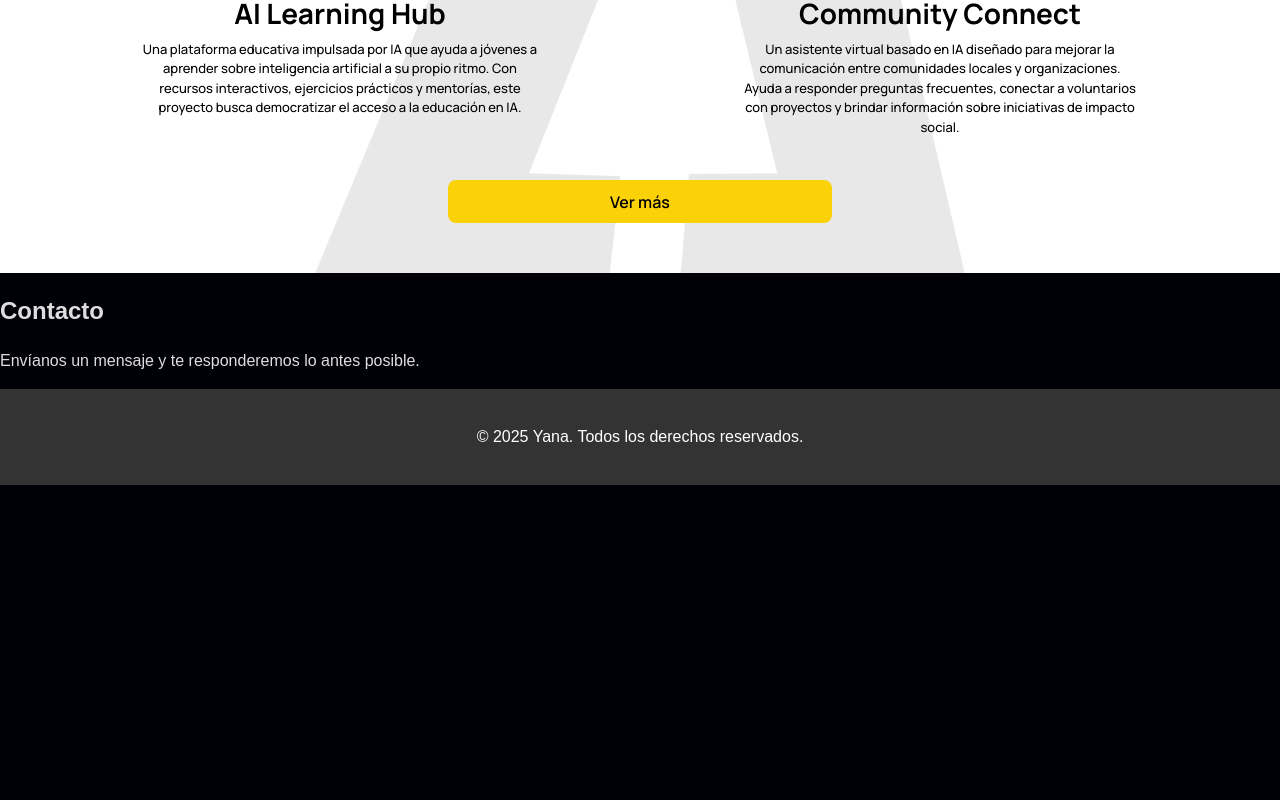
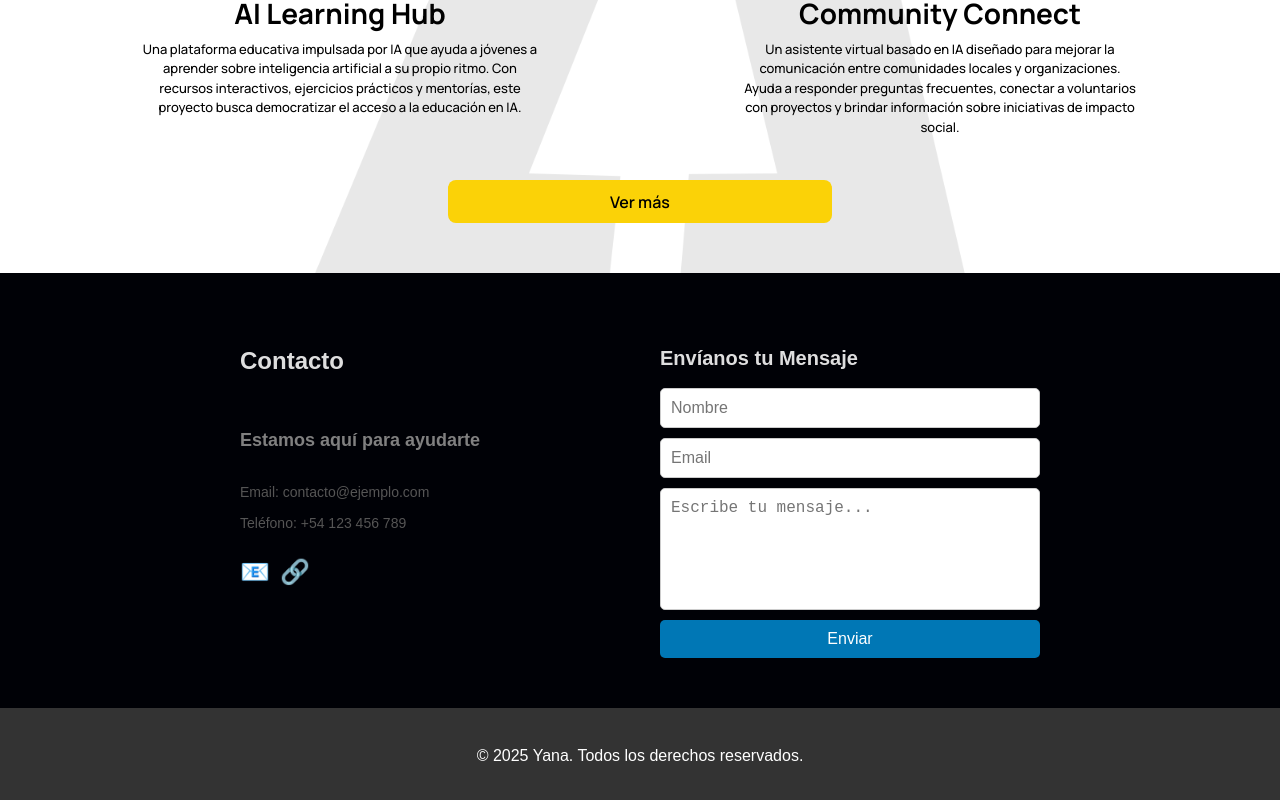
Before and after one commit to Nahuel-Villaverde/Young-AI-Leaders, a React (Vite) app: page / in a window 1280 px wide. Shown: the part 3625-4425 px from the top of the page. Before the commit the page ends 4110 px from the top, so only its background shows below. Built offline with nearby package versions, Linux system fonts and the light colour scheme.

Commit message:
form completo

```diff
--- a/package.json
+++ b/package.json
@@ -10,8 +10,11 @@
     "preview": "vite preview"
   },
   "dependencies": {
+    "emailjs-com": "^3.2.0",
     "react": "^19.0.0",
     "react-dom": "^19.0.0",
+    "react-hook-form": "^7.54.2",
+    "react-icons": "^5.5.0",
     "react-scroll": "^1.9.3"
   },
   "devDependencies": {
--- /dev/null
+++ b/src/components/Contacto.css
@@ -0,0 +1,104 @@
+.contact-section {
+    padding: 50px;
+    display: flex;
+    justify-content: center;
+    align-items: center;
+  }
+
+  .contact-container {
+    display: grid;
+    grid-template-columns: 1fr 1fr;
+    gap: 40px;
+    max-width: 800px;
+    width: 100%;
+  }
+
+  .contact-info {
+    display: flex;
+    flex-direction: column;
+    gap: 10px;
+  }
+
+  .contact-title {
+    font-size: 24px;
+    font-weight: bold;
+  }
+
+  .contact-subtitle {
+    font-size: 18px;
+    color: gray;
+  }
+
+  .contact-span {
+    font-size: 14px;
+    color: #555;
+  }
+
+  .contact-icons {
+    display: flex;
+    gap: 10px;
+    margin-top: 10px;
+  }
+
+  .icon {
+    font-size: 24px;
+    text-decoration: none;
+    cursor: pointer;
+  }
+
+  .gmail-icon {
+    color: #d14836;
+  }
+
+  .linkedin-icon {
+    color: #0077b5;
+  }
+
+  .contact-form-container {
+    display: flex;
+    flex-direction: column;
+    justify-content: center;
+  }
+
+  .form-title {
+    font-size: 20px;
+    margin-bottom: 15px;
+  }
+
+  .contact-form {
+    display: flex;
+    flex-direction: column;
+    gap: 10px;
+  }
+
+  .form-input,
+  .form-textarea {
+    padding: 10px;
+    border: 1px solid #ccc;
+    border-radius: 5px;
+    font-size: 16px;
+  }
+
+  .form-textarea {
+    height: 100px;
+    resize: none;
+  }
+
+  .submit-button {
+    background-color: #0077b5;
+    color: white;
+    border: none;
+    padding: 10px;
+    cursor: pointer;
+    border-radius: 5px;
+    font-size: 16px;
+  }
+
+  .submit-button:hover {
+    background-color: #005f8b;
+  }
+
+  .error-message {
+    color: red;
+    font-size: 12px;
+  }
--- a/src/components/Contacto.jsx
+++ b/src/components/Contacto.jsx
@@ -1,10 +1,78 @@
+import { useForm } from "react-hook-form";
+import emailjs from "emailjs-com";
+import "./Contacto.css";
+
 function Contacto() {
-    return (
-      <section className="section" id="contacto">
-        <h2>Contacto</h2>
-        <p>Envíanos un mensaje y te responderemos lo antes posible.</p>
-      </section>
-    );
-  }
+  const { register, handleSubmit, formState: { errors } } = useForm();
 
-  export default Contacto;
+  const onSubmit = (data) => {
+    // Enviar el correo usando EmailJS
+    emailjs
+      .sendForm("service_s7jwf3r", "template_g1oaig8", "#contactForm", "KuRTTgtRMJAHGNlQA")
+      .then(
+        (result) => {
+          console.log("Correo enviado:", result.text);
+          alert("Mensaje enviado con éxito.");
+        },
+        (error) => {
+          console.log("Error al enviar el correo:", error.text);
+          alert("Hubo un error al enviar el mensaje.");
+        }
+      );
+  };
+
+  return (
+    <section className="contact-section" id="contacto">
+      <div className="contact-container">
+        <div className="contact-info">
+          <h2 className="contact-title">Contacto</h2>
+          <h3 className="contact-subtitle">Estamos aquí para ayudarte</h3>
+          <span className="contact-span">Email: contacto@ejemplo.com</span>
+          <span className="contact-span">Teléfono: +54 123 456 789</span>
+          <div className="contact-icons">
+            <a href="mailto:contacto@ejemplo.com" className="icon gmail-icon">📧</a>
+            <a href="https://linkedin.com" target="_blank" className="icon linkedin-icon">🔗</a>
+          </div>
+        </div>
+
+        <div className="contact-form-container">
+          <h3 className="form-title">Envíanos tu Mensaje</h3>
+          <form onSubmit={handleSubmit(onSubmit)} id="contactForm" className="contact-form">
+            <input
+              type="text"
+              name="from_name"
+              placeholder="Nombre"
+              {...register("from_name", { required: "El nombre es obligatorio" })}
+              className="form-input"
+            />
+            {errors.nombre && <span className="error-message">{errors.nombre.message}</span>}
+
+            <input
+              type="email"
+              name="email"
+              placeholder="Email"
+              {...register("email", {
+                required: "El email es obligatorio",
+                pattern: { value: /\S+@\S+\.\S+/, message: "Email inválido" }
+              })}
+              className="form-input"
+            />
+            {errors.email && <span className="error-message">{errors.email.message}</span>}
+
+            <textarea
+              name="message"
+              placeholder="Escribe tu mensaje..."
+              {...register("message", { required: "El mensaje no puede estar vacío" })}
+              className="form-textarea"
+            />
+            {errors.mensaje && <span className="error-message">{errors.mensaje.message}</span>}
+
+            <button type="submit" className="submit-button">Enviar</button>
+          </form>
+        </div>
+      </div>
+    </section>
+  );
+}
+
+export default Contacto;
```
Also changed, not shown: 1 other file (tests, documents, lock files or other folders).
